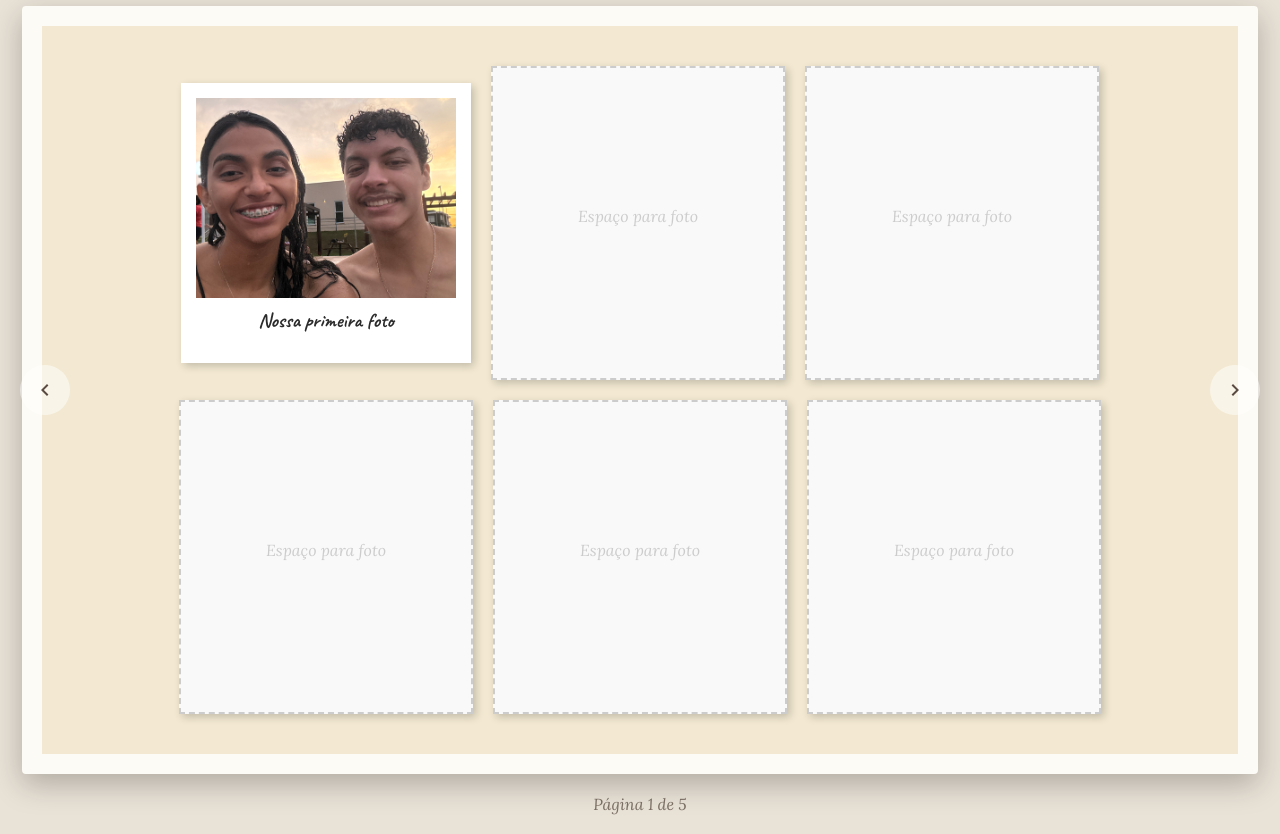
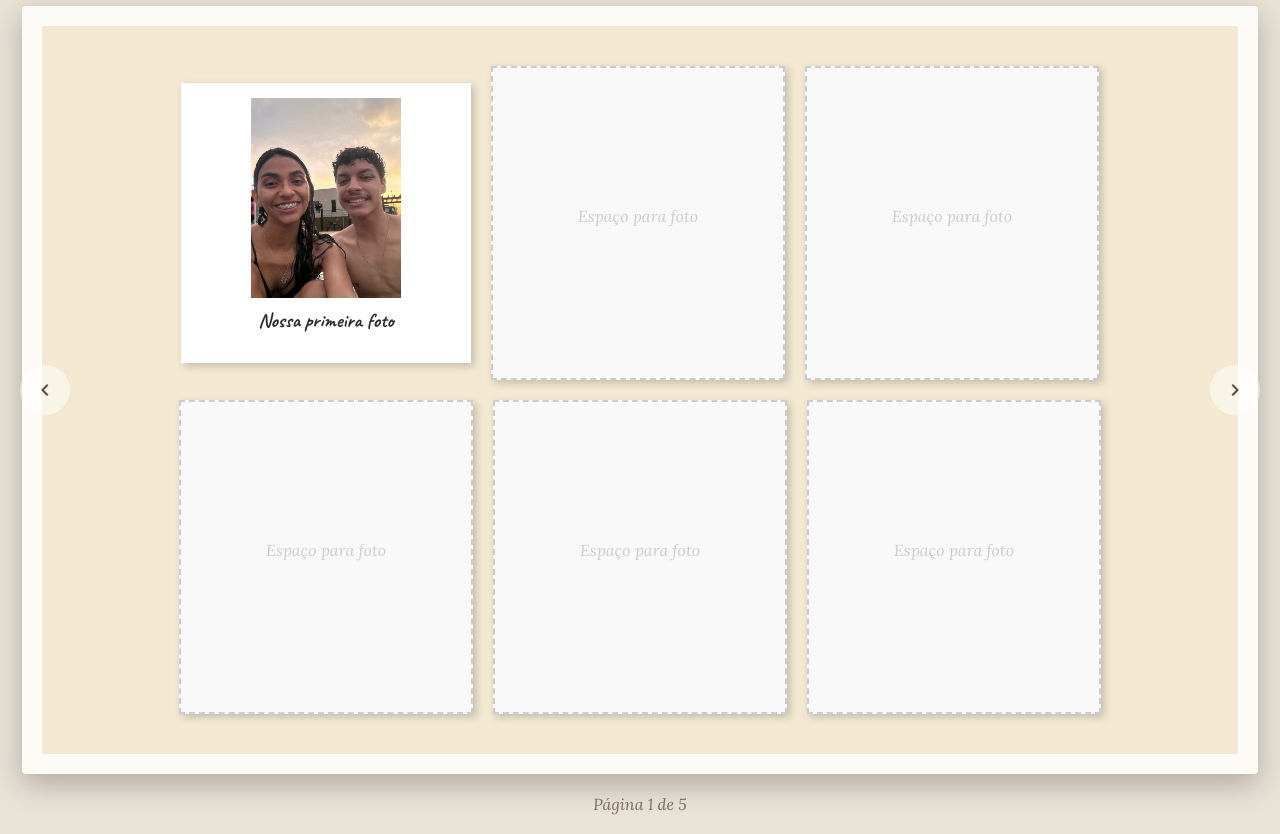
Before and after one commit to Savio130525/nosso-album, a plain HTML site: page index.html in a window 1280 px wide. Both pictures are taken after a click on the button "Abrir Álbum". Shown: the part 92-926 px from the top of the page. Drawn offline with Linux system fonts and the light colour scheme.

Commit message:
Update index.html

```diff
--- a/index.html
+++ b/index.html
@@ -128,7 +128,15 @@
             transition: transform 0.2s, box-shadow 0.2s;
         }
         .polaroid:hover { transform: scale(1.05); box-shadow: 10px 10px 20px rgba(0,0,0,0.3); z-index: 10; }
-        .polaroid img { width: 100%; height: 200px; object-fit: cover; display: block; margin-bottom: 10px; }
+
+        .polaroid img {
+            width: 100%;
+            height: 200px;
+            /* ALTERAÇÃO FEITA AQUI 👇 */
+            object-fit: contain;
+            display: block;
+            margin-bottom: 10px;
+        }
 
         .polaroid.empty {
             border: 2px dashed #ccc;
```
